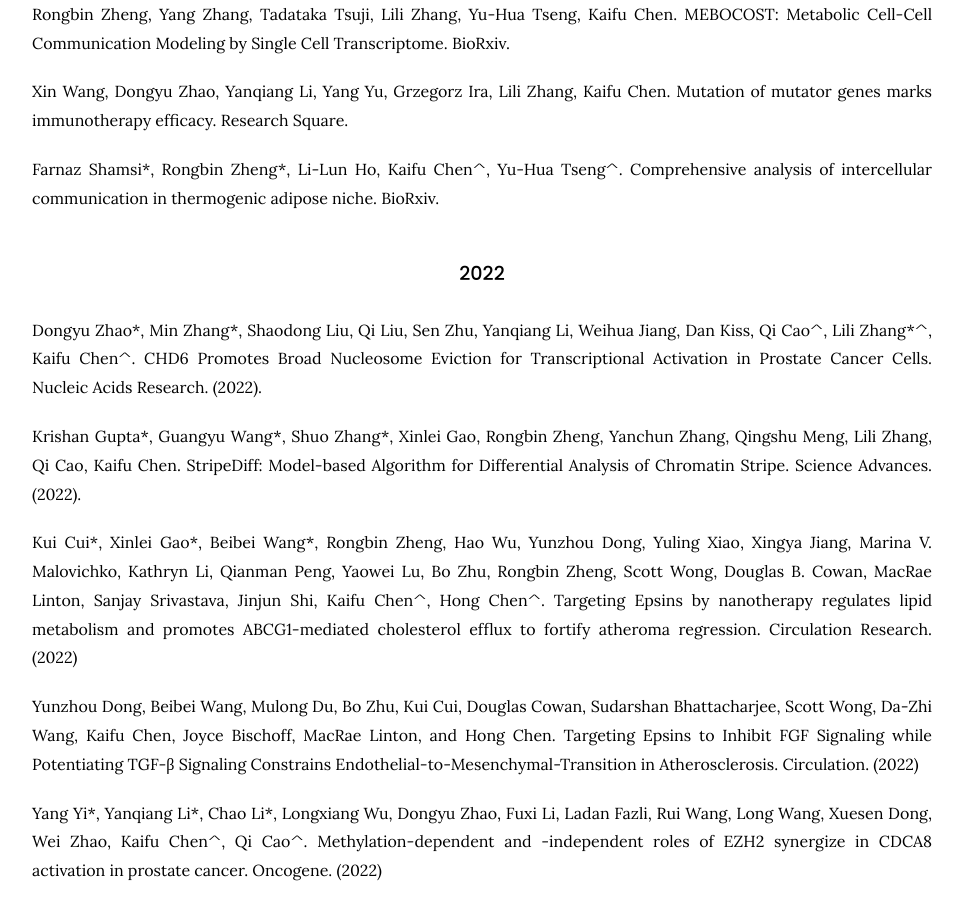
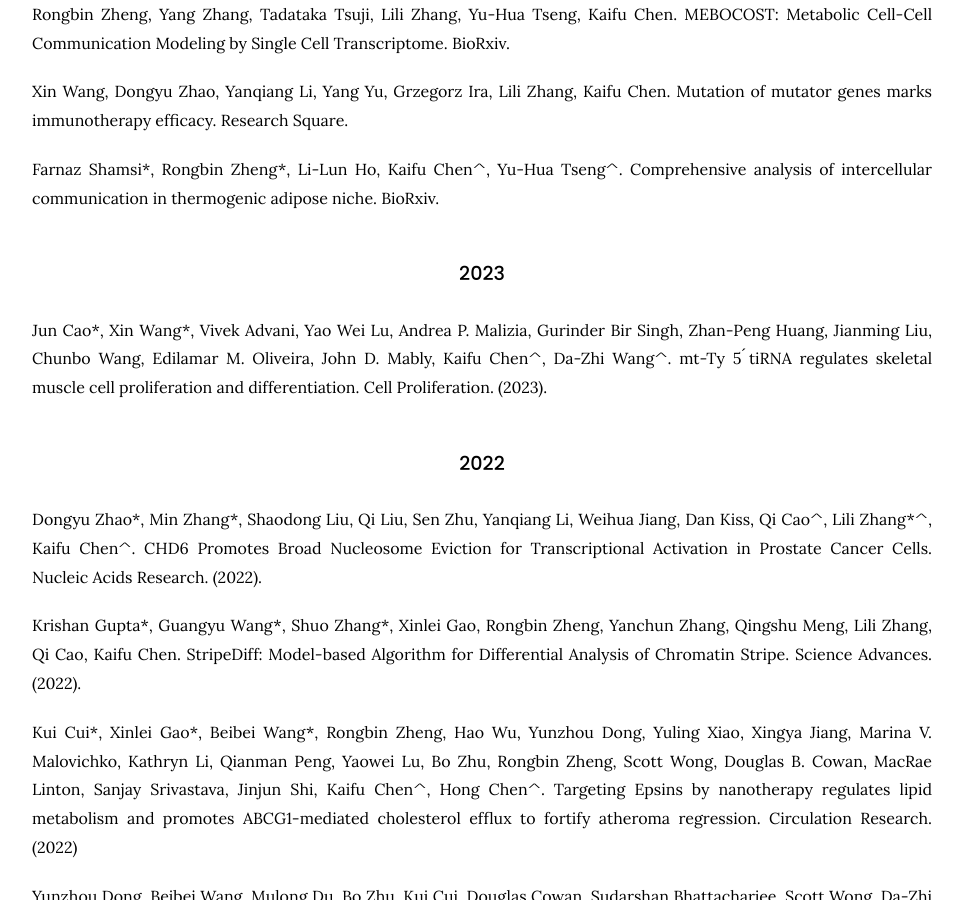
Before and after one commit to kaifuchenlab/kaifuchenlab.github.io, a Jekyll site: the page built from 3.publication/index.md, in a window 1280 px wide and 900 px high, scrolled down 389 px. Shown: the whole window, without its empty margins (158-1121 px from the left). Built offline with Jekyll 4.4.1, drawn with Linux system fonts in a browser that asks for light colours.

Commit message:
Update index.md

```diff
--- a/3.publication/index.md
+++ b/3.publication/index.md
@@ -19,6 +19,10 @@ Research Square.
 
 Farnaz Shamsi\*, Rongbin Zheng\*, Li-Lun Ho, Kaifu Chen^, Yu-Hua Tseng^. Comprehensive analysis of intercellular communication in thermogenic adipose niche.
 BioRxiv.
+
+### 2023
+
+Jun Cao\*, Xin Wang\*, Vivek Advani, Yao Wei Lu, Andrea P. Malizia, Gurinder Bir Singh, Zhan-Peng Huang, Jianming Liu, Chunbo Wang, Edilamar M. Oliveira, John D. Mably, Kaifu Chen^, Da-Zhi Wang^. mt-Ty 5 ́tiRNA regulates skeletal muscle cell proliferation and differentiation. Cell Proliferation. (2023).
 
 ### 2022
 
```
